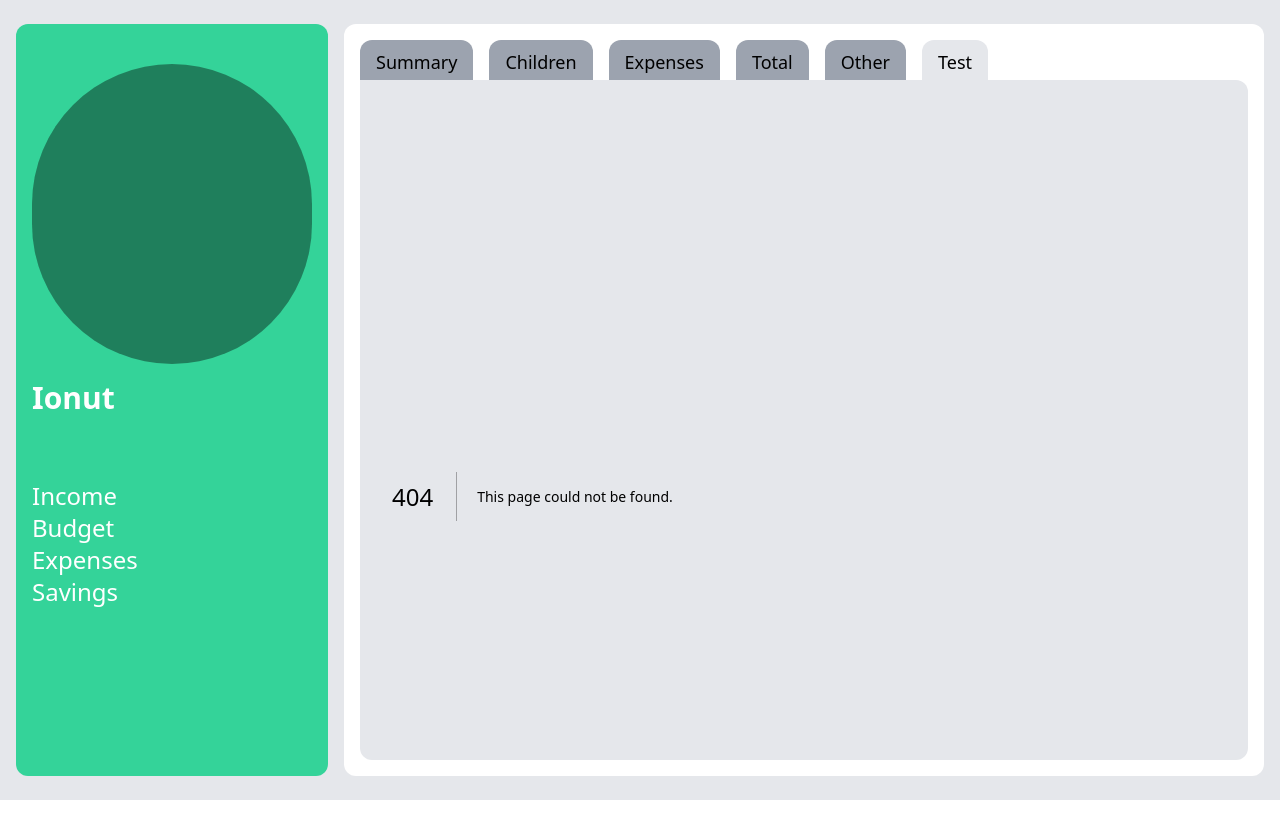
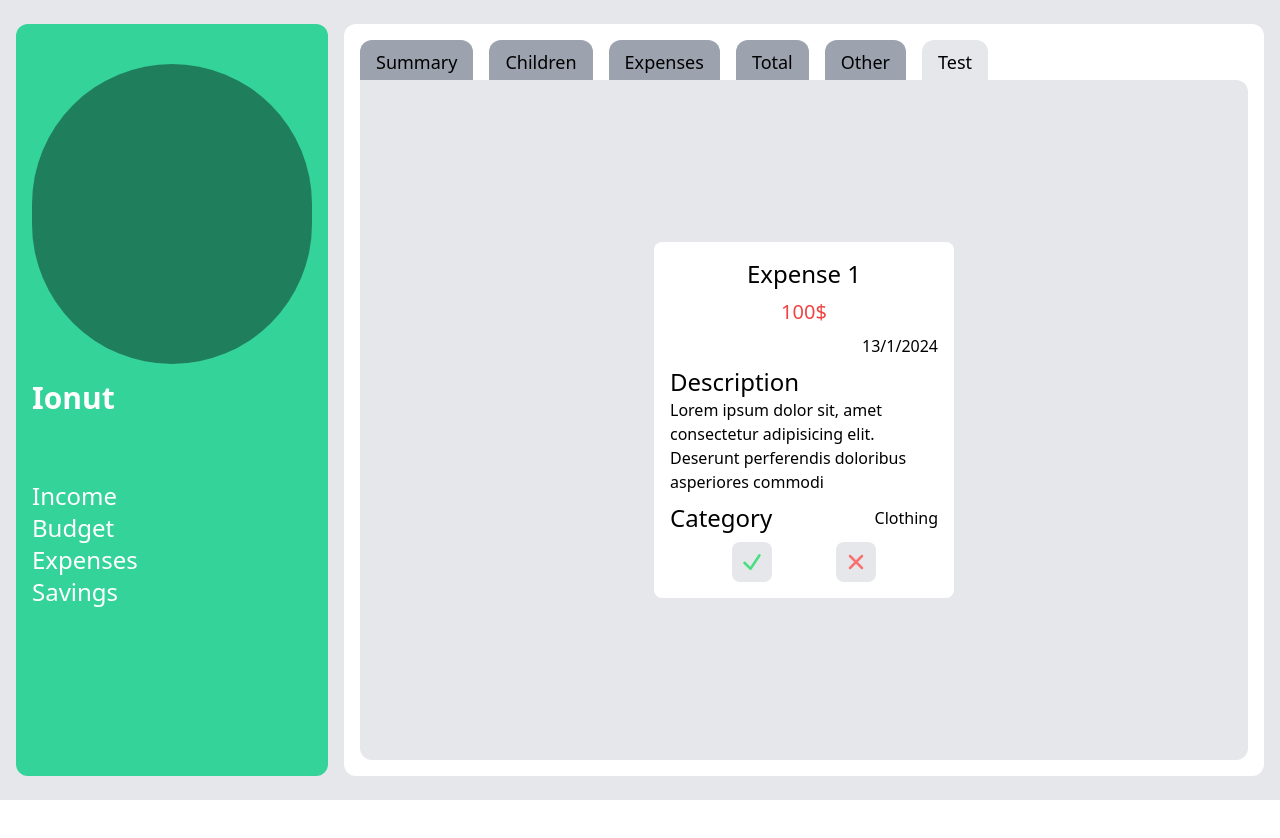
Before and after one commit to Pammota/uid-project, a Next.js app: page /test in a window 1280 px wide. Before the commit this address had no page. Shown: the top 838 px of the page. After the commit the page ends 800 px from the top, so only its background shows below. Built offline with nearby package versions, Linux system fonts and the light colour scheme.

Commit message:
made accept/deny expense component

```diff
--- /dev/null
+++ b/src/app/test/page.tsx
@@ -0,0 +1,27 @@
+import { Check } from '@/components/icons/Check'
+import { Xmark } from '@/components/icons/Xmark'
+import React from 'react'
+
+export default function Page() {
+  return (
+    <div className='w-full flex justify-center items-center'>
+      <div className='w-[300px] bg-white rounded-lg flex flex-col items-center p-4 gap-2'>
+        <span className=' text-2xl font-medium'>Expense 1</span>
+        <span className=' text-xl font-medium text-red-500'>100$</span>
+        <span className=' self-end '>13/1/2024</span>
+        <div className='flex flex-col w-full'>
+          <span className=' text-2xl font-medium'>Description</span>
+          <span> Lorem ipsum dolor sit, amet consectetur adipisicing elit. Deserunt perferendis doloribus asperiores commodi</span>
+        </div>
+        <div className='flex w-full justify-between items-center'>
+          <span className=' text-2xl font-medium'>Category</span>
+          <span>Clothing</span>
+        </div>
+        <div className='flex w-full justify-center items-center gap-16'>
+          <button className=' bg-gray-200 text-green-400 p-2 rounded-lg'><Check/></button>
+          <button className=' bg-gray-200 text-red-400 p-2 rounded-lg'><Xmark/></button>
+        </div>
+      </div>
+    </div>
+  )
+}
--- /dev/null
+++ b/src/components/icons/Check.tsx
@@ -0,0 +1,24 @@
+import React from "react";
+
+type Props = {
+    className?: string;
+  };
+
+export const Check = ({className}: Props) => {
+  return (
+    <svg
+      xmlns="http://www.w3.org/2000/svg"
+      fill="none"
+      viewBox="0 0 24 24"
+      strokeWidth={2.5}
+      stroke="currentColor"
+      className={`w-6 h-6 ${className ?? ""}`}
+    >
+      <path
+        strokeLinecap="round"
+        strokeLinejoin="round"
+        d="m4.5 12.75 6 6 9-13.5"
+      />
+    </svg>
+  );
+};
--- /dev/null
+++ b/src/components/icons/Xmark.tsx
@@ -0,0 +1,25 @@
+import React from "react";
+
+type Props = {
+    className?: string;
+  };
+
+
+export const Xmark = ({className}: Props) => {
+  return (
+    <svg
+      xmlns="http://www.w3.org/2000/svg"
+      fill="none"
+      viewBox="0 0 24 24"
+      strokeWidth={2.5}
+      stroke="currentColor"
+      className={`w-6 h-6 ${className ?? ""}`}
+    >
+      <path
+        strokeLinecap="round"
+        strokeLinejoin="round"
+        d="M6 18 18 6M6 6l12 12"
+      />
+    </svg>
+  );
+};
```
